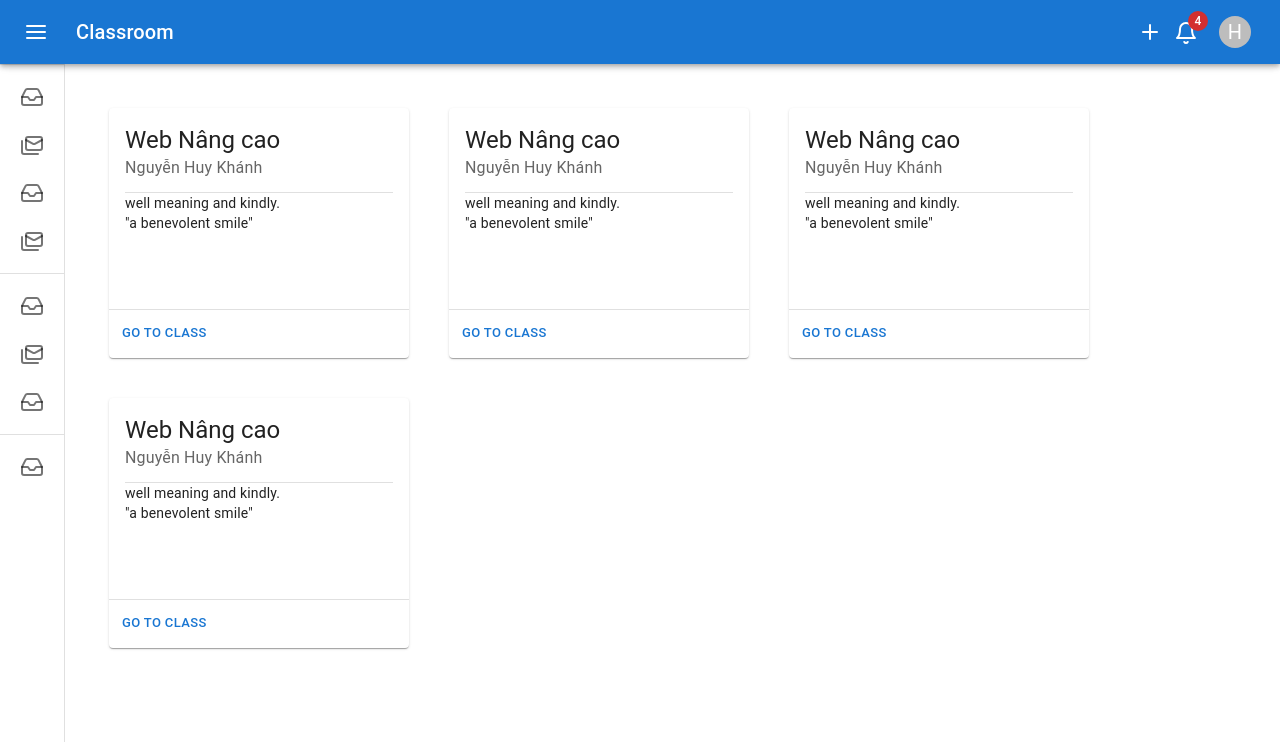
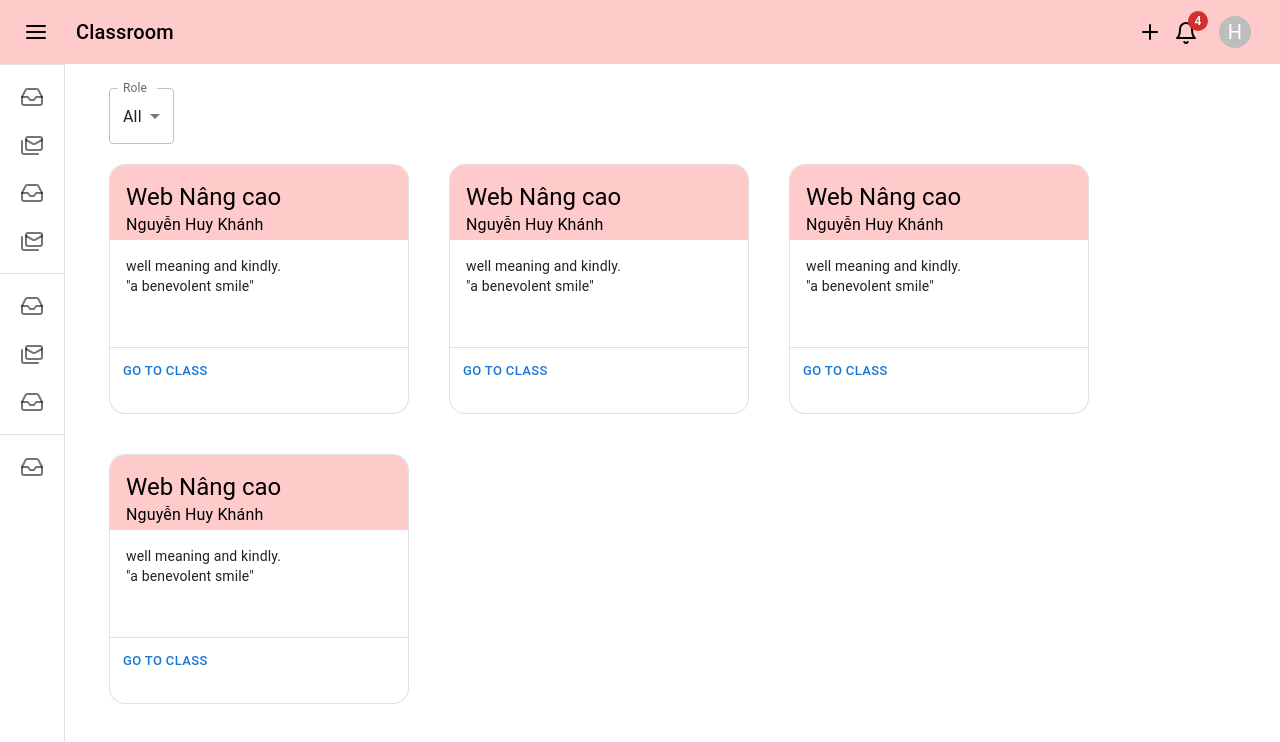
Before and after one commit to MiraiJR/Final_Project_WebNC, a React (Vite) app in the folder front-end/: page /class in a window 1280 px wide. Shown: the top 742 px of the page. Built offline with nearby package versions, Linux system fonts and the light colour scheme; no server answers.

Commit message:
Class detail Tab nav

```diff
--- /dev/null
+++ b/front-end/src/application/class-detail/ClassDetail.tsx
@@ -0,0 +1,32 @@
+import Box from '@mui/material/Box';
+import Tabs from '@mui/material/Tabs';
+import Tab from '@mui/material/Tab';
+import { Link, useParams } from 'react-router-dom';
+import { useState } from 'react';
+
+enum TagValue {
+    Feed = 'feed',
+    List = 'list',
+    Grade = 'grade',
+}
+
+export default function ClassDetail() {
+    let {classID} = useParams();
+    console.log(classID)
+    let link = `/class/${classID}`
+    const [value, setValue] = useState<TagValue>(TagValue.Feed);
+    const handleChange = (event: React.SyntheticEvent, newValue: TagValue) => {
+        setValue(newValue);
+    };
+
+    return (
+        <Box>
+            <Tabs onChange={handleChange} value={value} >
+                <Tab value={TagValue.Feed} label="Feed"  component={Link} to={link+`/${TagValue.Feed}`}/>
+                <Tab value={TagValue.List} label="List" component={Link} to={link+`/${TagValue.List}`}/>
+                <Tab value={TagValue.Grade} label="Grade"  component={Link} to={link+`/${TagValue.Grade}`}/>
+            </Tabs>
+        </Box>
+    )
+
+}
--- a/front-end/src/application/class-page/ClassCard.tsx
+++ b/front-end/src/application/class-page/ClassCard.tsx
@@ -8,7 +8,8 @@ import CardContent from '@mui/material/CardContent';
 import Button from '@mui/material/Button';
 import Typography from '@mui/material/Typography';
 import { Divide } from 'lucide-react';
-import { Divider } from '@mui/material';
+import { CardHeader, Divider } from '@mui/material';
+import { MAIN_COLOR } from '@/shared/utils/constant';
 
 const bull = (
   <Box
@@ -21,16 +22,17 @@ const bull = (
 
 export default function ClassCard() {
   return (
-    <Card sx={{ width: 300, height: 250}} className='m-5'>
-      <CardContent>
+    <Card sx={{ width: 300, height: 250,borderRadius: '16px'}} className='m-5' variant='outlined'>
+      <CardContent sx={{height:75, backgroundColor: MAIN_COLOR, color: 'black'}} >
         <Typography variant="h5" component="div" noWrap>
-          Web Nâng cao
+            Web Nâng cao
         </Typography>
-        <Typography sx={{ mb: 1.5 }} color="text.secondary" noWrap>
+        <Typography sx={{ mb: 1.5 }}  noWrap>
           Nguyễn Huy Khánh
         </Typography>
-        <Divider></Divider>
-        <Typography variant="body2" sx={{height:100}}>
+      </CardContent>
+      <CardContent>
+        <Typography variant="body2" sx={{height:75}}>
           well meaning and kindly.
           <br />
           {'"a benevolent smile"'}
--- a/front-end/src/application/class-page/ClassList.tsx
+++ b/front-end/src/application/class-page/ClassList.tsx
@@ -1,10 +1,40 @@
 
 import Box from '@mui/material/Box';
 import ClassCard from './ClassCard';
+import InputLabel from '@mui/material/InputLabel';
+import MenuItem from '@mui/material/MenuItem';
+import FormControl from '@mui/material/FormControl';
+import Select, { SelectChangeEvent } from '@mui/material/Select';
+import { useState } from 'react';
 
+enum filter{
+    Student = "Student",
+    Teacher = "Teacher",
+    All = "All",
+}
 
 export default function ClassList(){
+    const [role, setRole] = useState<filter>(filter.All);
+
+    const handleChangeRole = (event: SelectChangeEvent) => {
+        setRole(event.target.value as filter);
+    };
     return(
+        <Box>
+            <FormControl sx={{marginLeft: '20px'}}>
+                <InputLabel id="demo-simple-select-label">Role</InputLabel>
+                <Select
+                    labelId="demo-simple-select-label"
+                    id="demo-simple-select"
+                    value={role}
+                    label="Role"
+                    onChange={handleChangeRole}
+                >
+                    <MenuItem value={filter.Student}>{filter.Student}</MenuItem>
+                    <MenuItem value={filter.Teacher}>{filter.Teacher}</MenuItem>
+                    <MenuItem value={filter.All}>{filter.All}</MenuItem>
+                </Select>
+            </FormControl>
             <Box sx={{
                 alignItems: 'flex-start',
                 display: 'flex',
@@ -13,10 +43,13 @@ export default function ClassList(){
                 alignContent: 'flex-start',
 
                 }}>
+
+
                 <ClassCard></ClassCard>
                 <ClassCard></ClassCard>
                 <ClassCard></ClassCard>
                 <ClassCard></ClassCard>
             </Box>
+        </Box>
     )
 }
--- a/front-end/src/application/root/Navbar/Navbar.tsx
+++ b/front-end/src/application/root/Navbar/Navbar.tsx
@@ -9,6 +9,7 @@ import { AlignJustify, Plus } from 'lucide-react';
 import UserMenu from './UserMenu';
 import AddClassMenu from './AddClassMenu';
 import NotificationList from './NotificationList';
+import { MAIN_COLOR } from '@/shared/utils/constant';
 
 interface NavbarProps{
   onToggleMenuClick : Function
@@ -22,7 +23,11 @@ export default function Navbar({onToggleMenuClick}: NavbarProps) {
   return (
       <AppBar
         position="fixed"
-        sx={{ zIndex: (theme) => theme.zIndex.drawer + 1 }}
+        elevation={0}
+        sx={{
+          bgcolor : MAIN_COLOR,
+          color :'black',
+          zIndex: (theme) => theme.zIndex.drawer + 1 }}
         >
         <Toolbar>
           <IconButton
--- a/front-end/src/shared/utils/constant.ts
+++ b/front-end/src/shared/utils/constant.ts
@@ -3,3 +3,4 @@ export const MAX_LENGTH_INPUT_STRING = 256;
 export const MIN_LENGTH_PASSWORD = 8;
 export const MAX_LENGTH_PASSWORD = 256;
 export const DRAWERWIDTH = 240;
+export const MAIN_COLOR = '#fecaca'
```
Also changed, not shown: front-end/src/router.tsx (+16 -0 lines). Lines whose indentation alone changed are shown as unchanged.
